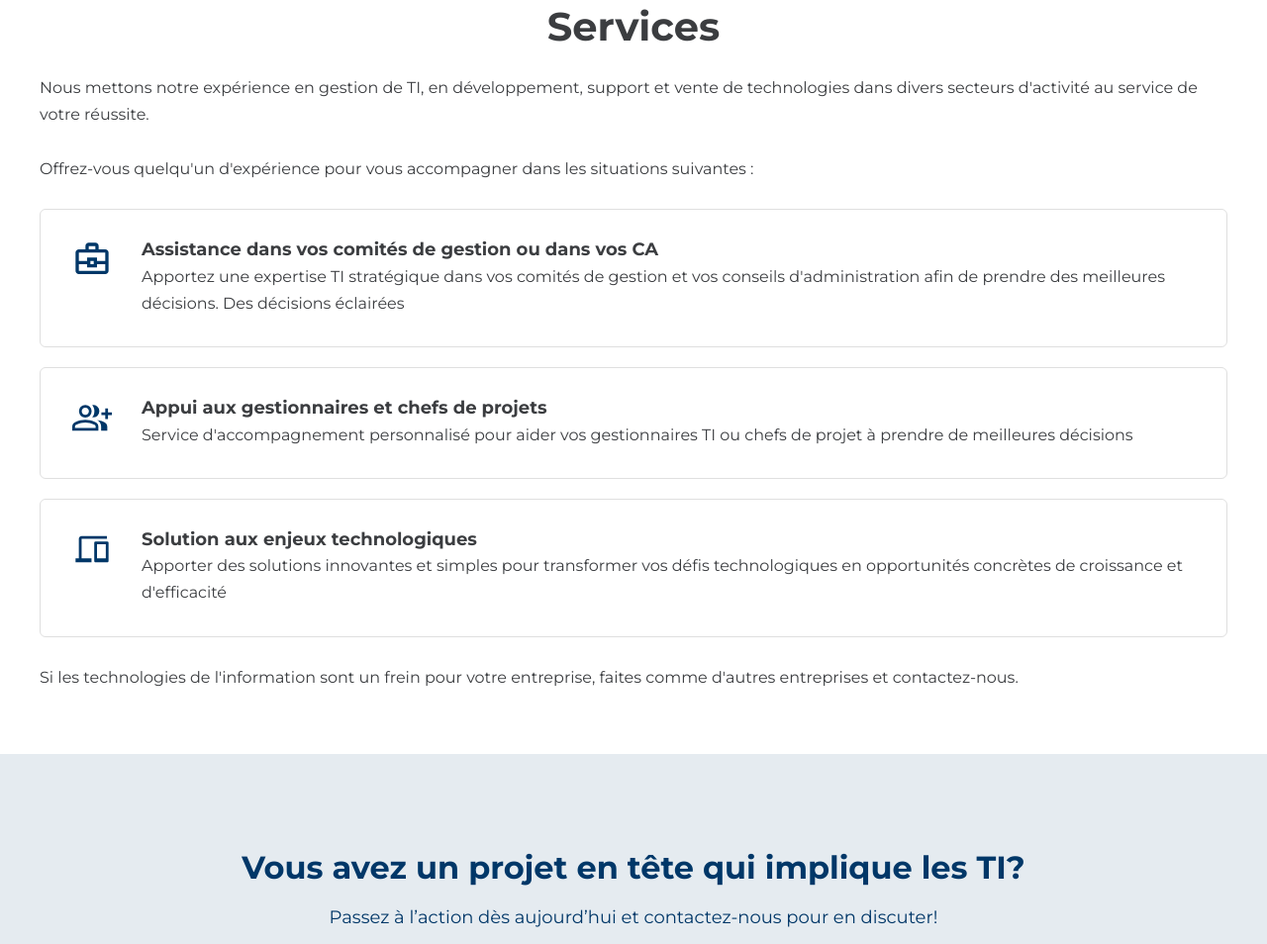
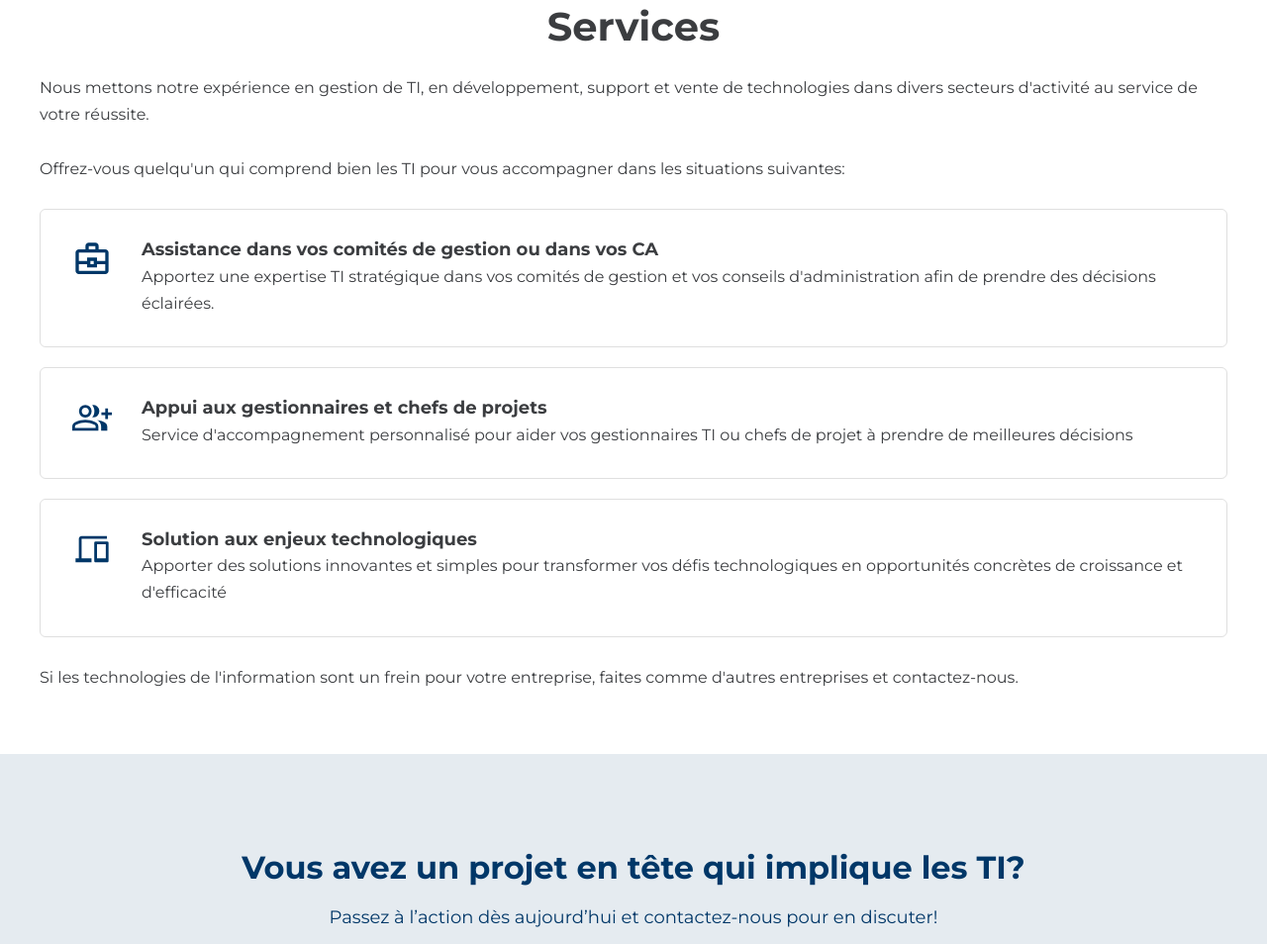
Before and after one commit to iczones/icz-website, a plain HTML site: page index.html in a window 1280 px wide. Shown: the part 861-1815 px from the top of the page at 99% size. Drawn offline with Linux system fonts and the light colour scheme.

Commit message:
Update index.html

```diff
--- a/index.html
+++ b/index.html
@@ -56,7 +56,7 @@
 
         <br>
 
-        <p>Offrez-vous quelqu'un d'expérience pour vous accompagner dans les situations suivantes :</p>
+        <p>Offrez-vous quelqu'un qui comprend bien les TI pour vous accompagner dans les situations suivantes:</p>
 
         <br>
 
@@ -70,7 +70,7 @@
 
                 <div>
                     <h4>Assistance dans vos comités de gestion ou dans vos CA</h4>
-                    <p>Apportez une expertise TI stratégique dans vos comités de gestion et vos conseils d'administration afin de prendre des meilleures décisions. Des décisions éclairées</p>
+                    <p>Apportez une expertise TI stratégique dans vos comités de gestion et vos conseils d'administration afin de prendre des décisions éclairées.</p>
                 </div>
             </div>
 
```
